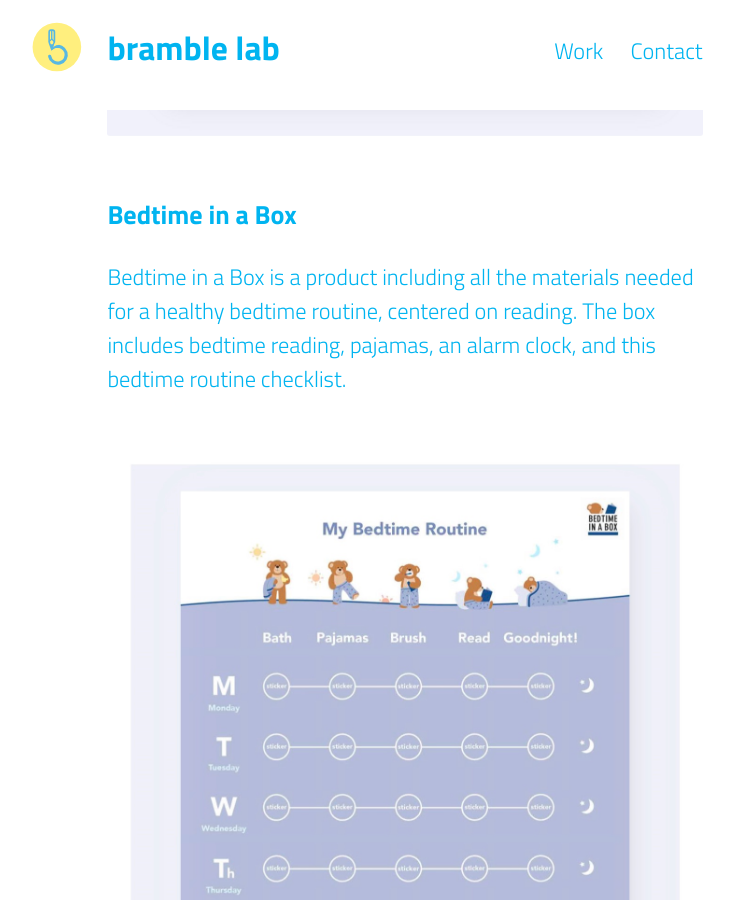
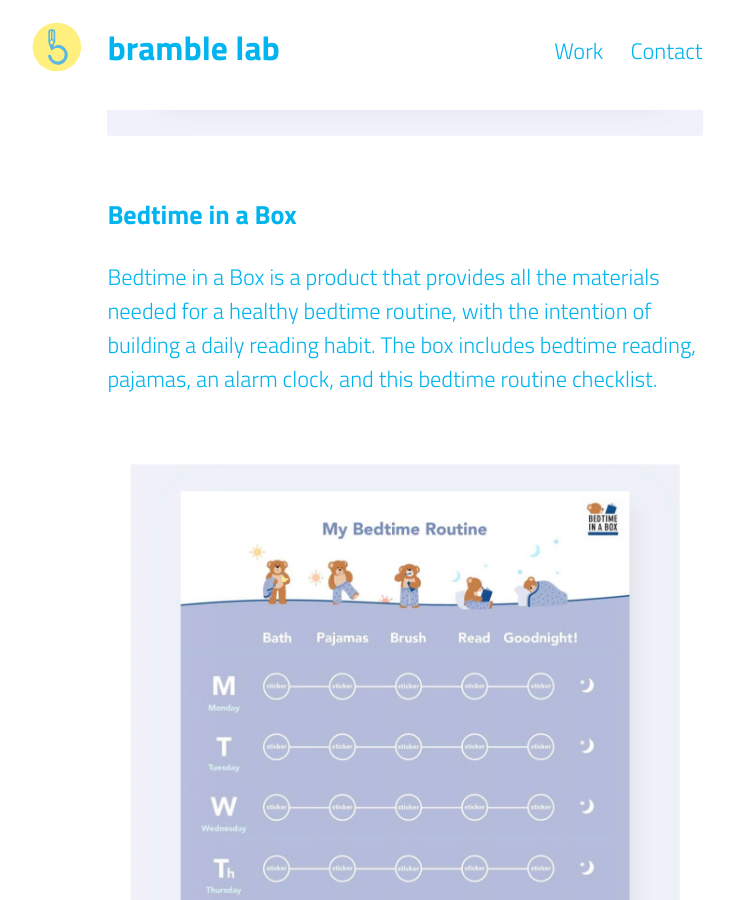
Before and after one commit to bramblelab/bramblelab.github.io, a Jekyll site: the page built from _posts/2017-02-12-improvinged.markdown, in a window 1280 px wide and 900 px high, scrolled down 2217 px. Shown: the whole window, without its empty margins (235-969 px from the left). Built offline with Jekyll 4.4.1, drawn with Linux system fonts in a browser that asks for light colours.

Commit message:
Update 2017-02-12-improvinged.markdown

```diff
--- a/_posts/2017-02-12-improvinged.markdown
+++ b/_posts/2017-02-12-improvinged.markdown
@@ -28,6 +28,6 @@ Created as printable pdf's for time-crunched BCPSS teachers, the toolkits provid
 
 ### Bedtime in a Box
 
-Bedtime in a Box is a product including all the materials needed for a healthy bedtime routine, centered on reading. The box includes bedtime reading, pajamas, an alarm clock, and this bedtime routine checklist.
+Bedtime in a Box is a product that provides all the materials needed for a healthy bedtime routine, with the intention of building a daily reading habit. The box includes bedtime reading, pajamas, an alarm clock, and this bedtime routine checklist.
 
 ![Bedtime in a Box Routine](/img/improvinged_routine.jpg)
```
